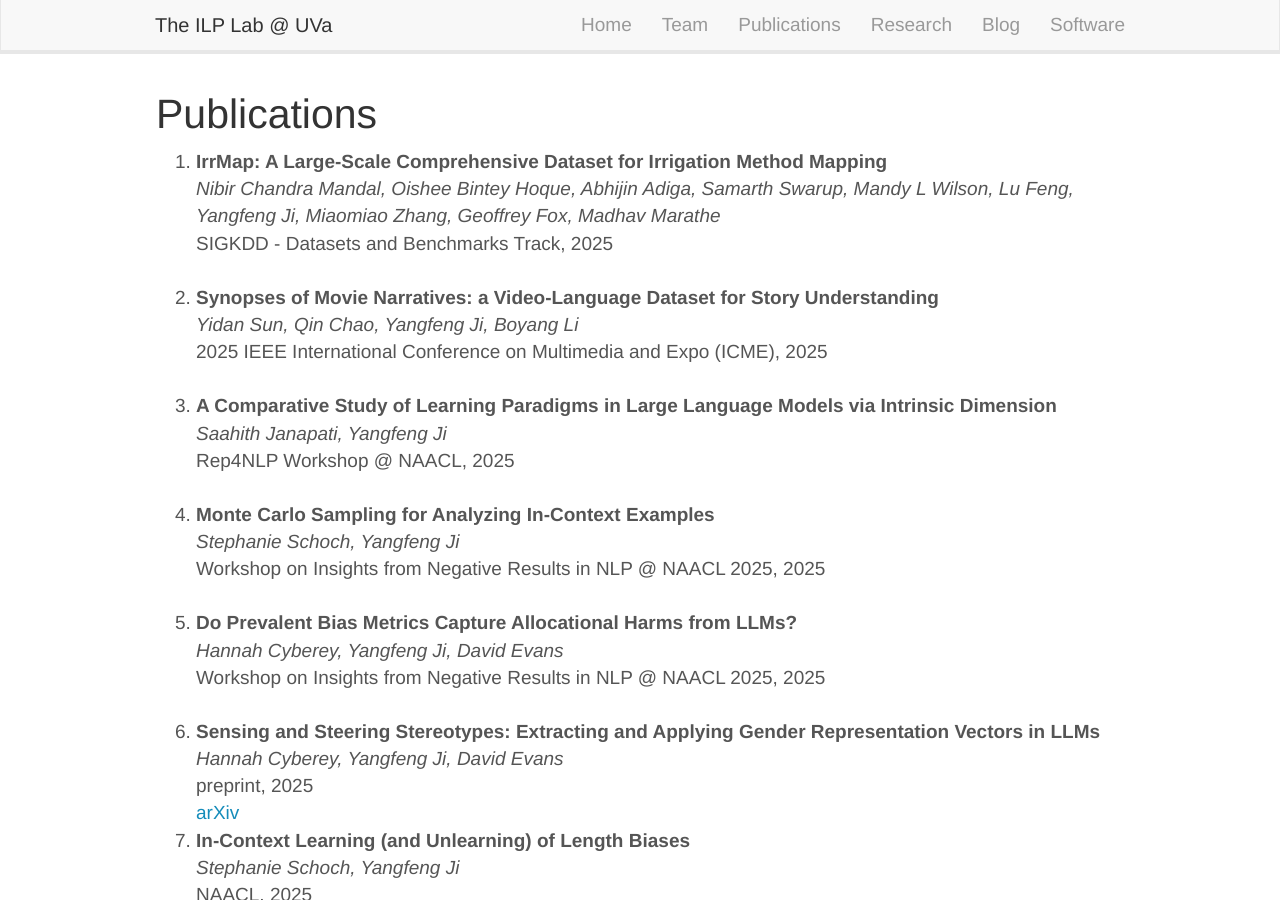
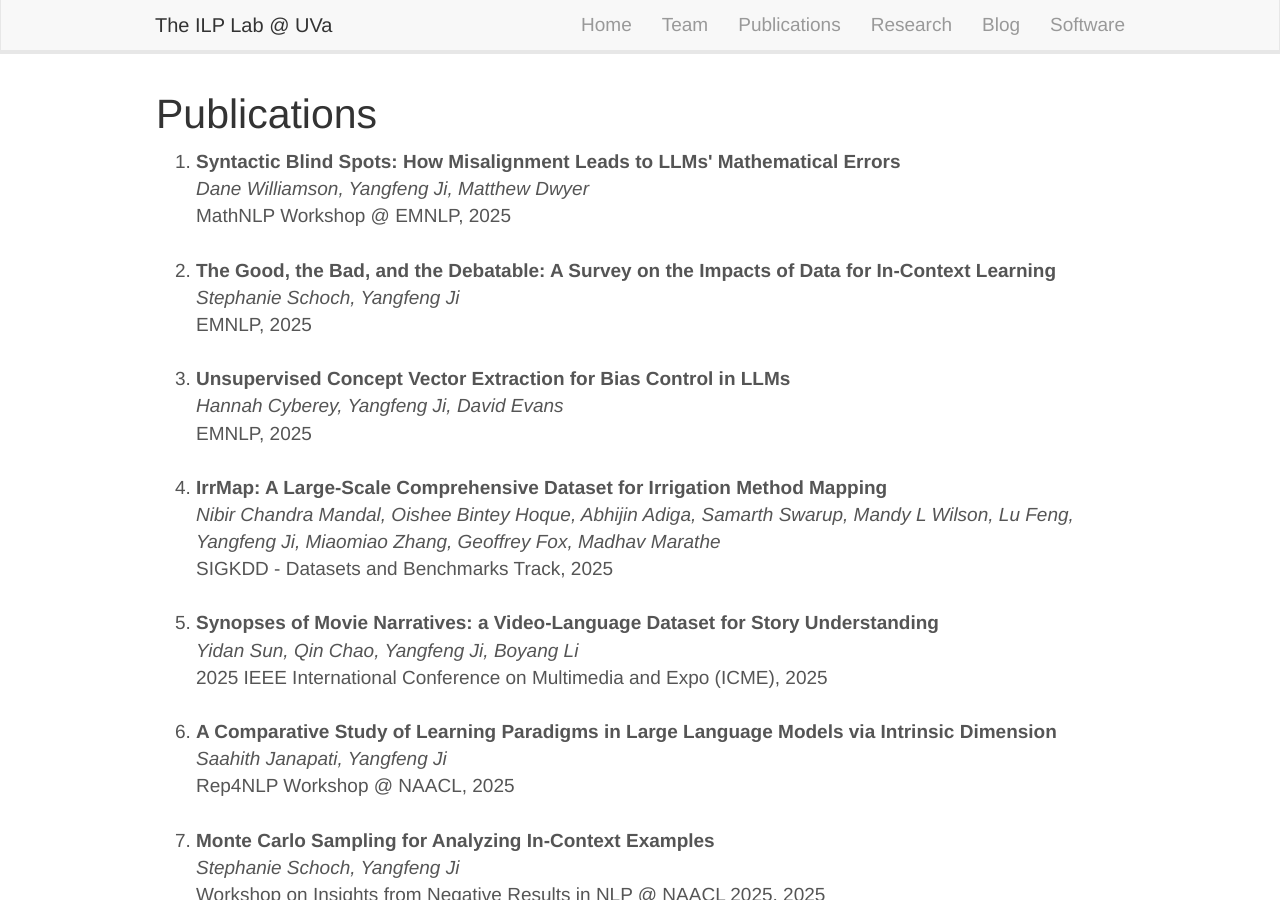
Before and after one commit to uvanlp/uvanlp.github.io, a Jekyll site: the page built from _pages/publications.md, in a window 1280 px wide and 900 px high. Built offline with Jekyll 4.4.1, drawn with Linux system fonts in a browser that asks for light colours; nearby versions of some CDN libraries.

Commit message:
Update the group webpage

```diff
--- a/_data/publist.yml
+++ b/_data/publist.yml
@@ -1,3 +1,22 @@
+
+- title: "Syntactic Blind Spots: How Misalignment Leads to LLMs' Mathematical Errors"
+  authors: Dane Williamson, Yangfeng Ji, Matthew Dwyer
+  year: 2025
+  pub: MathNLP Workshop @ EMNLP
+
+
+- title: "The Good, the Bad, and the Debatable: A Survey on the Impacts of Data for In-Context Learning"
+  authors: Stephanie Schoch, Yangfeng Ji
+  year: 2025
+  pub: EMNLP
+
+
+- title: "Unsupervised Concept Vector Extraction for Bias Control in LLMs"
+  authors: Hannah Cyberey, Yangfeng Ji, David Evans
+  year: 2025
+  pub: EMNLP
+
+
 - title: "IrrMap: A Large-Scale Comprehensive Dataset for Irrigation Method Mapping"
   authors: Nibir Chandra Mandal, Oishee Bintey Hoque, Abhijin Adiga, Samarth Swarup, Mandy L Wilson, Lu Feng, Yangfeng Ji, Miaomiao Zhang, Geoffrey Fox, Madhav Marathe
   year: 2025
```
Also changed, not shown: _data/alumni.yml (+14 -0 lines), _data/team_members.yml (+0 -15 lines).
